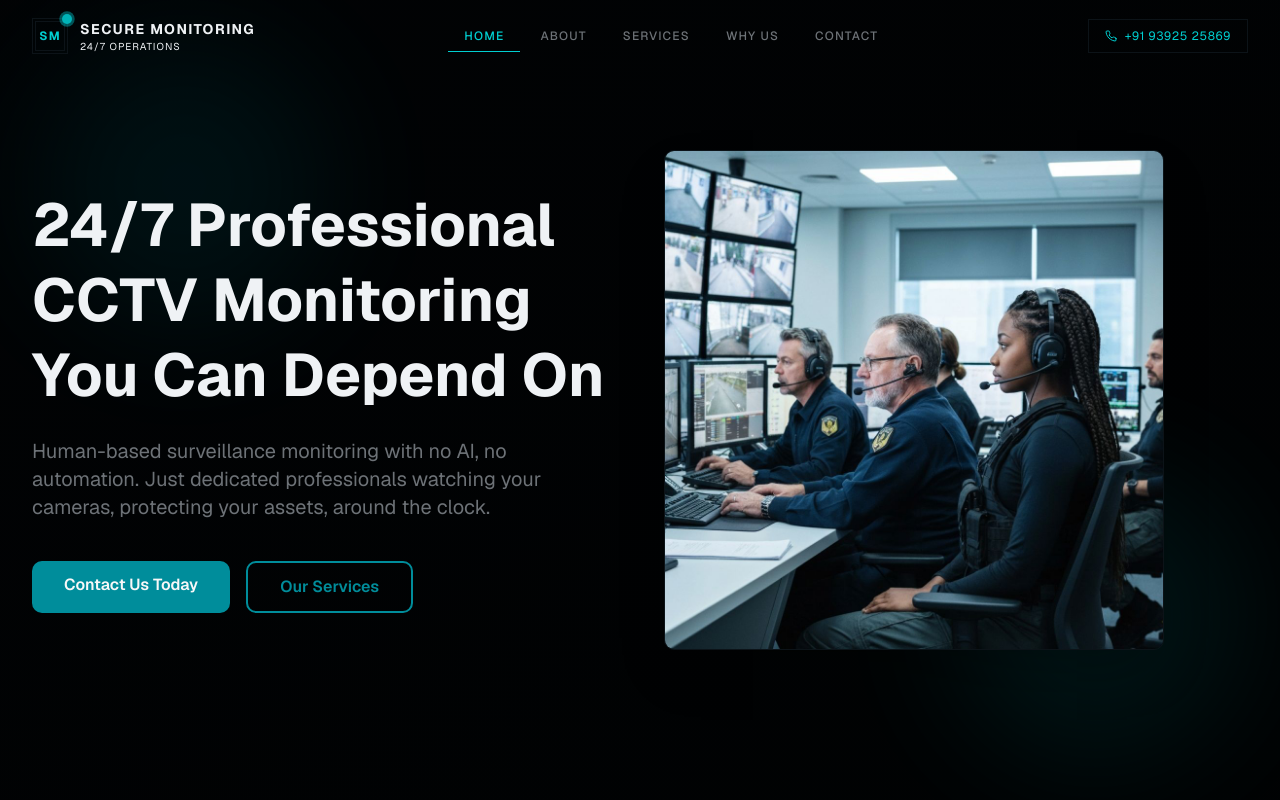
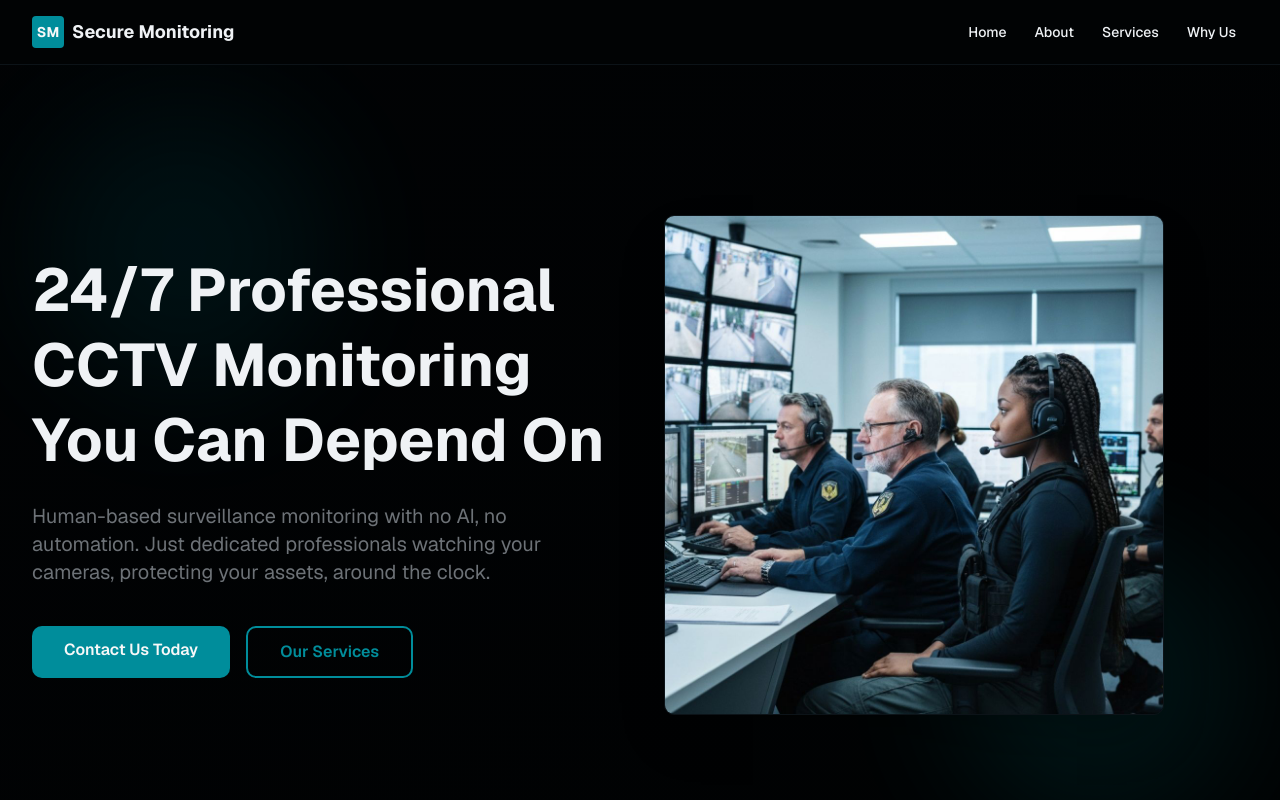
Before and after one commit to 3v8lmortyl-max/secure-monitoring-website-, a Next.js app: page / in a window 1280 px wide. Shown: the top 800 px of the page. Built offline with nearby package versions, Linux system fonts and the light colour scheme.

Commit message:
Restore: revert components/navigation.tsx to last working commit to fix Vercel build

```diff
--- a/components/navigation.tsx
+++ b/components/navigation.tsx
@@ -1,130 +1,69 @@
 'use client'
 
 import Link from 'next/link'
-import { usePathname } from 'next/navigation'
-import { useState, useEffect } from 'react'
-import { Menu, X, Phone } from 'lucide-react'
+import { useState } from 'react'
+
+export function Navigation() {
+  const [isOpen, setIsOpen] = useState(false)
 
   const navItems = [
     { label: 'Home', href: '/' },
     { label: 'About', href: '/about' },
     { label: 'Services', href: '/services' },
     { label: 'Why Us', href: '/why-us' },
-  { label: 'Contact', href: '/contact' },
   ]
 
-export function Navigation() {
-  const [isOpen, setIsOpen] = useState(false)
-  const [scrolled, setScrolled] = useState(false)
-  const pathname = usePathname()
-
-  useEffect(() => {
-    const onScroll = () => setScrolled(window.scrollY > 40)
-    window.addEventListener('scroll', onScroll, { passive: true })
-    return () => window.removeEventListener('scroll', onScroll)
-  }, [])
-
-  useEffect(() => { setIsOpen(false) }, [pathname])
+  const handleNavClick = (href: string) => {
+    setIsOpen(false)
+    window.scrollTo({ top: 0, behavior: 'smooth' })
+  }
 
   return (
-    <>
-      <nav
-        className={`fixed top-0 left-0 right-0 z-50 transition-all duration-400 ${
-          scrolled ? 'glass-strong border-b border-border' : 'bg-transparent'
-        }`}
-      >
+    <nav className="sticky top-0 z-50 bg-card border-b border-border">
       <div className="max-w-7xl mx-auto px-4 sm:px-6 lg:px-8">
-          <div className="flex justify-between items-center h-18 py-4">
-            {/* Logo */}
-            <Link href="/" className="flex items-center gap-3 group">
-              <div className="relative">
-                <div className="w-9 h-9 border border-cyan/60 flex items-center justify-center relative">
-                  <div className="absolute inset-0.5 border border-cyan/20" />
-                  <span className="text-cyan font-bold text-xs tracking-widest">SM</span>
+        <div className="flex justify-between items-center h-16 md:h-16">
+          {/* Logo and Company Name */}
+          <Link href="/" className="flex items-center space-x-2">
+            <div className="w-8 h-8 bg-primary rounded flex items-center justify-center flex-shrink-0">
+              <span className="text-primary-foreground font-bold text-sm">SM</span>
             </div>
-                <div className="pulse-dot absolute -top-1 -right-1 w-2 h-2" />
-              </div>
-              <div>
-                <div className="font-bold text-sm tracking-widest text-foreground uppercase">Secure Monitoring</div>
-                <div className="text-[10px] tracking-widest text-cyan/70 uppercase">24/7 Operations</div>
-              </div>
+            <span className="font-bold text-lg">Secure Monitoring</span>
           </Link>
 
-            {/* Desktop nav */}
-            <div className="hidden md:flex items-center gap-1">
-              {navItems.map((item) => {
-                const active = pathname === item.href
-                return (
+          {/* Desktop Navigation */}
+          <div className="hidden md:flex space-x-1">
+            {navItems.map((item) => (
               <Link
                 key={item.href}
                 href={item.href}
-                    className={`px-4 py-2 text-xs font-medium tracking-widest uppercase transition-all duration-200 relative group ${
-                      active
-                        ? 'text-cyan'
-                        : 'text-muted-foreground hover:text-foreground'
-                    }`}
+                onClick={() => handleNavClick(item.href)}
+                className="px-3 py-2 text-sm font-medium rounded-md hover:bg-primary hover:text-primary-foreground transition-colors"
               >
                 {item.label}
-                    {active && (
-                      <span className="absolute bottom-0 left-0 right-0 h-px bg-cyan" />
-                    )}
-                    {!active && (
-                      <span className="absolute bottom-0 left-0 right-0 h-px bg-cyan scale-x-0 group-hover:scale-x-100 transition-transform duration-200 origin-left" />
-                    )}
               </Link>
-                )
-              })}
+            ))}
           </div>
 
-            {/* CTA + hamburger */}
-            <div className="flex items-center gap-3">
-              <a
-                href="tel:+919392525869"
-                className="hidden sm:flex items-center gap-2 text-xs tracking-wider text-cyan border border-cyan/40 px-4 py-2 hover:bg-cyan/10 transition-colors duration-200"
+          {/* CTA Button */}
+          {/* removed Contact from navigation menu */}
+        </div>
+
+        <div className="md:hidden overflow-x-auto pb-2">
+          <div className="flex space-x-1 min-w-min px-0">
+            {navItems.map((item) => (
+              <Link
+                key={item.href}
+                href={item.href}
+                onClick={() => handleNavClick(item.href)}
+                className="px-3 py-2 text-sm font-medium rounded-md hover:bg-primary hover:text-primary-foreground transition-colors whitespace-nowrap flex-shrink-0"
               >
-                <Phone size={12} />
-                <span>+91 93925 25869</span>
-              </a>
-              <button
-                className="md:hidden p-2 text-muted-foreground hover:text-foreground"
-                onClick={() => setIsOpen(!isOpen)}
-                aria-label="Toggle menu"
-              >
-                {isOpen ? <X size={20} /> : <Menu size={20} />}
-              </button>
+                {item.label}
+              </Link>
+            ))}
+            {/* removed Contact from navigation menu */}
           </div>
         </div>
       </div>
     </nav>
-
-      {/* Mobile menu */}
-      <div
-        className={`fixed inset-0 z-40 flex flex-col transition-all duration-400 ${
-          isOpen ? 'opacity-100 pointer-events-auto' : 'opacity-0 pointer-events-none'
-        }`}
-      >
-        <div className="absolute inset-0 bg-background/98 backdrop-blur-xl" onClick={() => setIsOpen(false)} />
-        <div className="relative z-10 flex flex-col items-center justify-center h-full gap-2">
-          {navItems.map((item, i) => (
-            <Link
-              key={item.href}
-              href={item.href}
-              className="text-2xl font-light tracking-widest uppercase py-4 text-muted-foreground hover:text-cyan transition-colors duration-200"
-              style={{ transitionDelay: `${i * 50}ms` }}
-            >
-              {item.label}
-            </Link>
-          ))}
-          <div className="mt-8 flex flex-col items-center gap-3">
-            <a href="tel:+919392525869" className="text-sm tracking-wider text-cyan border border-cyan/40 px-6 py-3 hover:bg-cyan/10 transition-colors">
-              Call: +91 93925 25869
-            </a>
-            <a href="https://wa.me/919392525869" target="_blank" rel="noopener noreferrer" className="text-sm tracking-wider text-muted-foreground hover:text-foreground transition-colors">
-              WhatsApp ↗
-            </a>
-          </div>
-        </div>
-      </div>
-    </>
   )
 }
```
Lines whose indentation alone changed are shown as unchanged.
